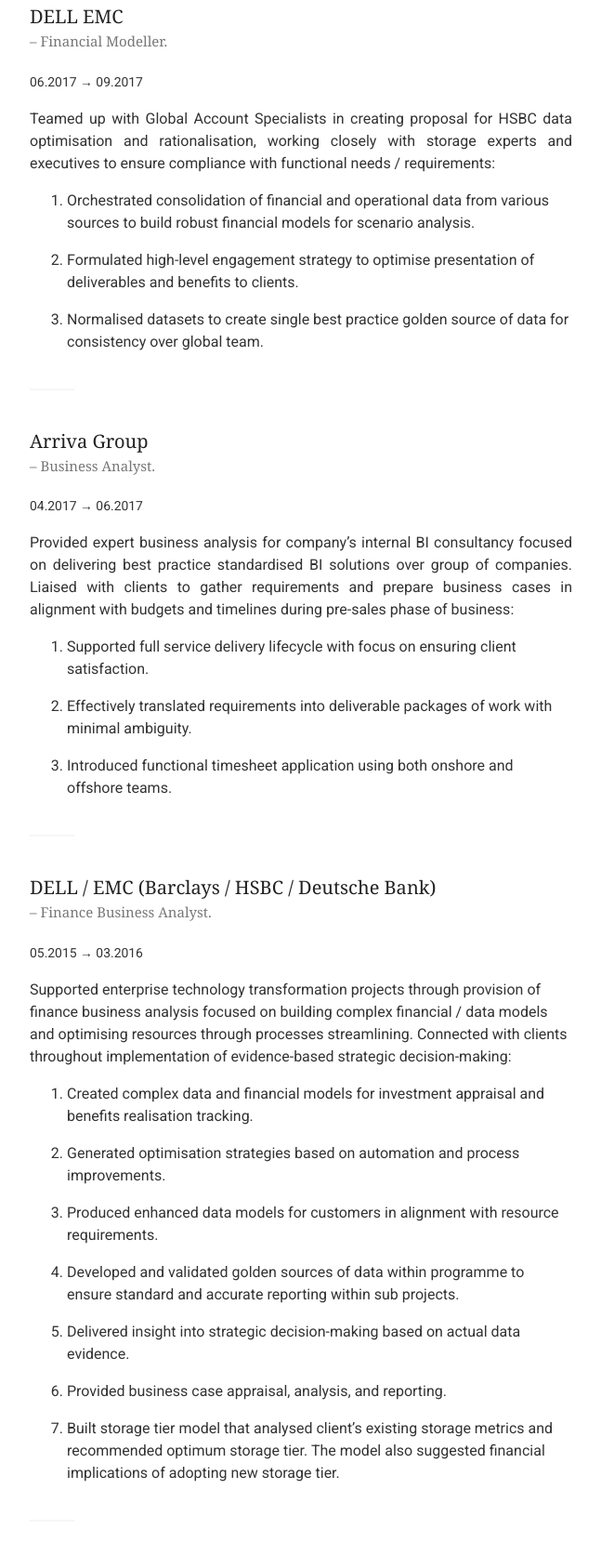
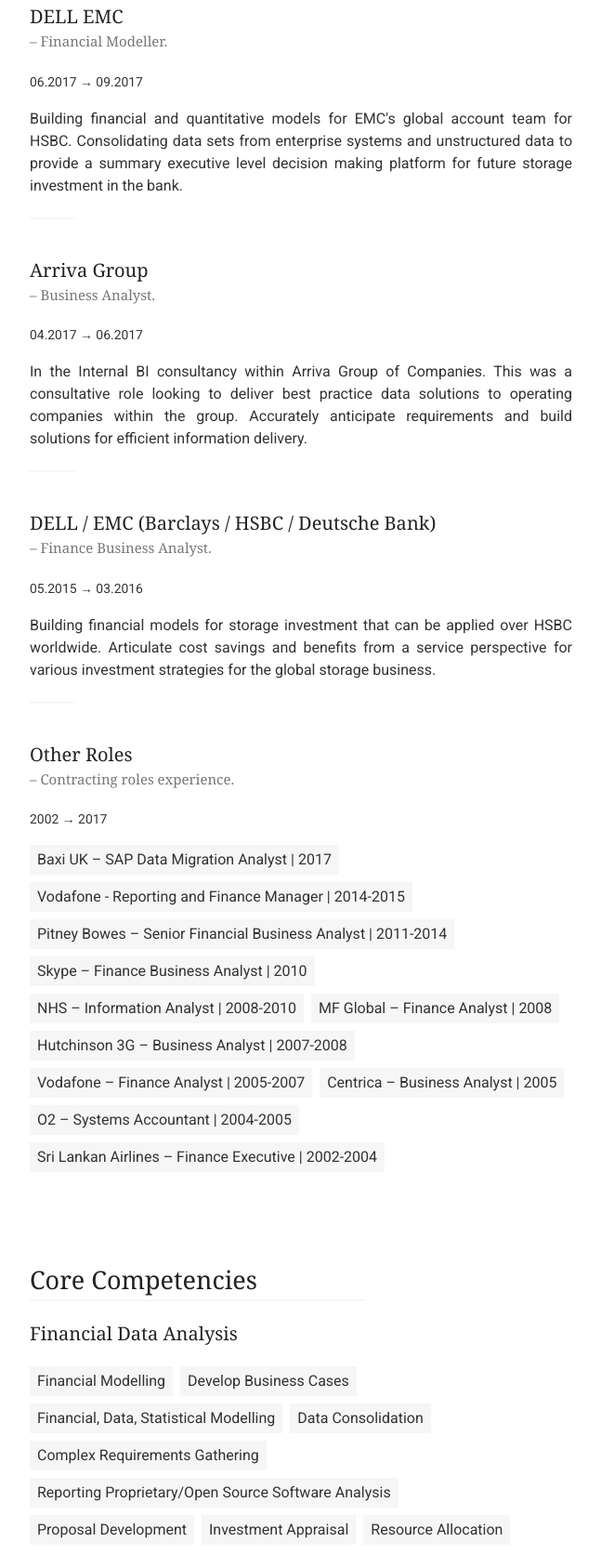
Before and after one commit to klameer/klameer.github.io, a website with bundled scripts: page index.html in a window 1280 px wide. Shown: the part 2180-3853 px from the top of the page at 93% size, without its empty margins (316-963 px from the left). Built offline with nearby package versions, Linux system fonts and the light colour scheme.

Commit message:
changed experience

```diff
--- a/index.html
+++ b/index.html
@@ -148,12 +148,7 @@
                         </p>
 
                         <p class="text-justify">
-                            Teamed up with Global Account Specialists in creating proposal for HSBC data optimisation and rationalisation, working closely with storage experts and executives to ensure compliance with functional needs / requirements:
-                            <ol>
-                                <li>Orchestrated consolidation of financial and operational data from various sources to build robust financial models for scenario analysis.</li>
-                                <li>Formulated high-level engagement strategy to optimise presentation of deliverables and benefits to clients.</li>
-                                <li>Normalised datasets to create single best practice golden source of data for consistency over global team.</li>
-                            </ol>
+                            Building financial and quantitative models for EMC's global account team for HSBC. Consolidating data sets from enterprise systems and unstructured data to provide a summary executive level decision making platform for future storage investment in the bank.
                         </p>
 
 
@@ -170,12 +165,7 @@
                         </p>
 
                         <p class="text-justify">
-                            Provided expert business analysis for company’s internal BI consultancy focused on delivering best practice standardised BI solutions over group of companies. Liaised with clients to gather requirements and prepare business cases in alignment with budgets and timelines during pre-sales phase of business:
-                            <ol>
-                                <li>Supported full service delivery lifecycle with focus on ensuring client satisfaction.</li>
-                                <li>Effectively translated requirements into deliverable packages of work with minimal ambiguity.</li>
-                                <li>Introduced functional timesheet application using both onshore and offshore teams.</li>
-                            </ol>
+                            In the Internal BI consultancy within Arriva Group of Companies. This was a consultative role looking to deliver best practice data solutions to operating companies within the group. Accurately anticipate requirements and build solutions for efficient information delivery.
                         </p>
                     </div>
 
@@ -190,17 +180,8 @@
                             </small>
                         </p>
 
-                        <p>
-                            Supported enterprise technology transformation projects through provision of finance business analysis focused on building complex financial / data models and optimising resources through processes streamlining. Connected with clients throughout implementation of evidence-based strategic decision-making:
-                            <ol>
-                                <li>Created complex data and financial models for investment appraisal and benefits realisation tracking.</li>
-                                <li>Generated optimisation strategies based on automation and process improvements.</li>
-                                <li>Produced enhanced data models for customers in alignment with resource requirements.</li>
-                                <li>Developed and validated golden sources of data within programme to ensure standard and accurate reporting within sub projects.</li>
-                                <li>Delivered insight into strategic decision-making based on actual data evidence.</li>
-                                <li>Provided business case appraisal, analysis, and reporting.</li>
-                                <li>Built storage tier model that analysed client’s existing storage metrics and recommended optimum storage tier. The model also suggested financial implications of adopting new storage tier.</li>
-                            </ol>
+                        <p class="text-justify">
+                            Building financial models for storage investment that can be applied over HSBC worldwide. Articulate cost savings and benefits from a service perspective for various investment strategies for the global storage business.
                         </p>
 
                     </div>
```
Also changed, not shown: 1 other file.
